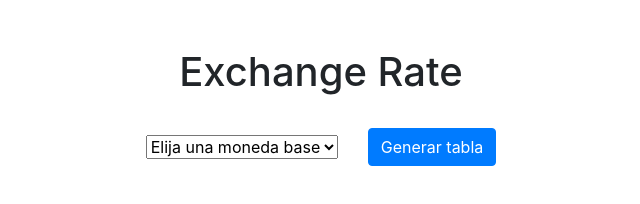
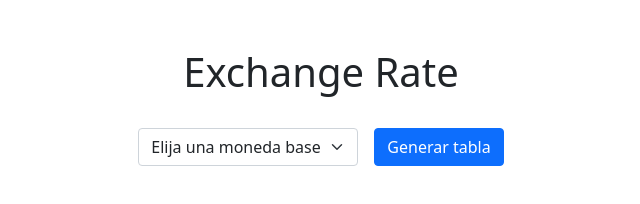
Before and after one commit to lucasmpe/exchange-rate-webapp, a website: page index.html in a window 1280 px wide. Shown: the whole page, without its empty margins (319-959 px from the left). Drawn offline with nearby package versions, Linux system fonts and the light colour scheme; no server answers.

Commit message:
Actualiza version de bootstrap

```diff
--- a/index.html
+++ b/index.html
@@ -6,7 +6,7 @@
   <meta http-equiv='X-UA-Compatible' content='IE=edge'>
   <title>Exchange Rate</title>
   <meta name='viewport' content='width=device-width, initial-scale=1'>
-  <link rel="stylesheet" href="https://stackpath.bootstrapcdn.com/bootstrap/4.3.1/css/bootstrap.min.css" integrity="sha384-ggOyR0iXCbMQv3Xipma34MD+dH/1fQ784/j6cY/iJTQUOhcWr7x9JvoRxT2MZw1T" crossorigin="anonymous">
+  <link href="https://cdn.jsdelivr.net/npm/bootstrap@5.1.3/dist/css/bootstrap.min.css" rel="stylesheet" integrity="sha384-1BmE4kWBq78iYhFldvKuhfTAU6auU8tT94WrHftjDbrCEXSU1oBoqyl2QvZ6jIW3" crossorigin="anonymous">
   <link rel='stylesheet' type='text/css' href='src/css/main.css'>
   <script defer src="https://cdn.jsdelivr.net/npm/bootstrap@5.1.3/dist/js/bootstrap.bundle.min.js" integrity="sha384-ka7Sk0Gln4gmtz2MlQnikT1wXgYsOg+OMhuP+IlRH9sENBO0LRn5q+8nbTov4+1p" crossorigin="anonymous"></script>
   <script defer src='src/index.js'></script>
```
